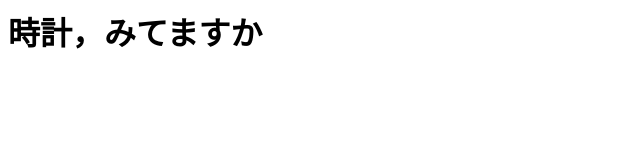
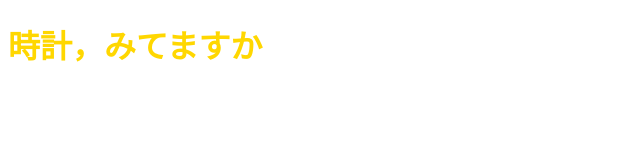
Before and after one commit to SatoHaruya/y, a plain HTML site: page index.html in a window 1280 px wide. Shown: the whole page, without its empty margins (0-640 px from the left). Drawn offline with Linux system fonts and the light colour scheme.

Commit message:
Update index.html

```diff
--- a/index.html
+++ b/index.html
@@ -1 +1,18 @@
-<h1 class="target-text">時計，みてますか</h1>
+<!DOCTYPE html>
+<html lang="ja">
+<head>
+  <meta charset="UTF-8">
+  <style>
+    /* styleタグ内に直接書いて動作確認するのも有効です */
+    .target-text {
+      color: #ffd700;
+      font-size: 2rem;
+      font-family: "Hiragino Sans", "Meiryo", "Yu Gothic", sans-serif;
+      font-weight: bold;
+    }
+  </style>
+</head>
+<body>
+  <h1 class="target-text">時計，みてますか</h1>
+</body>
+</html>
```
